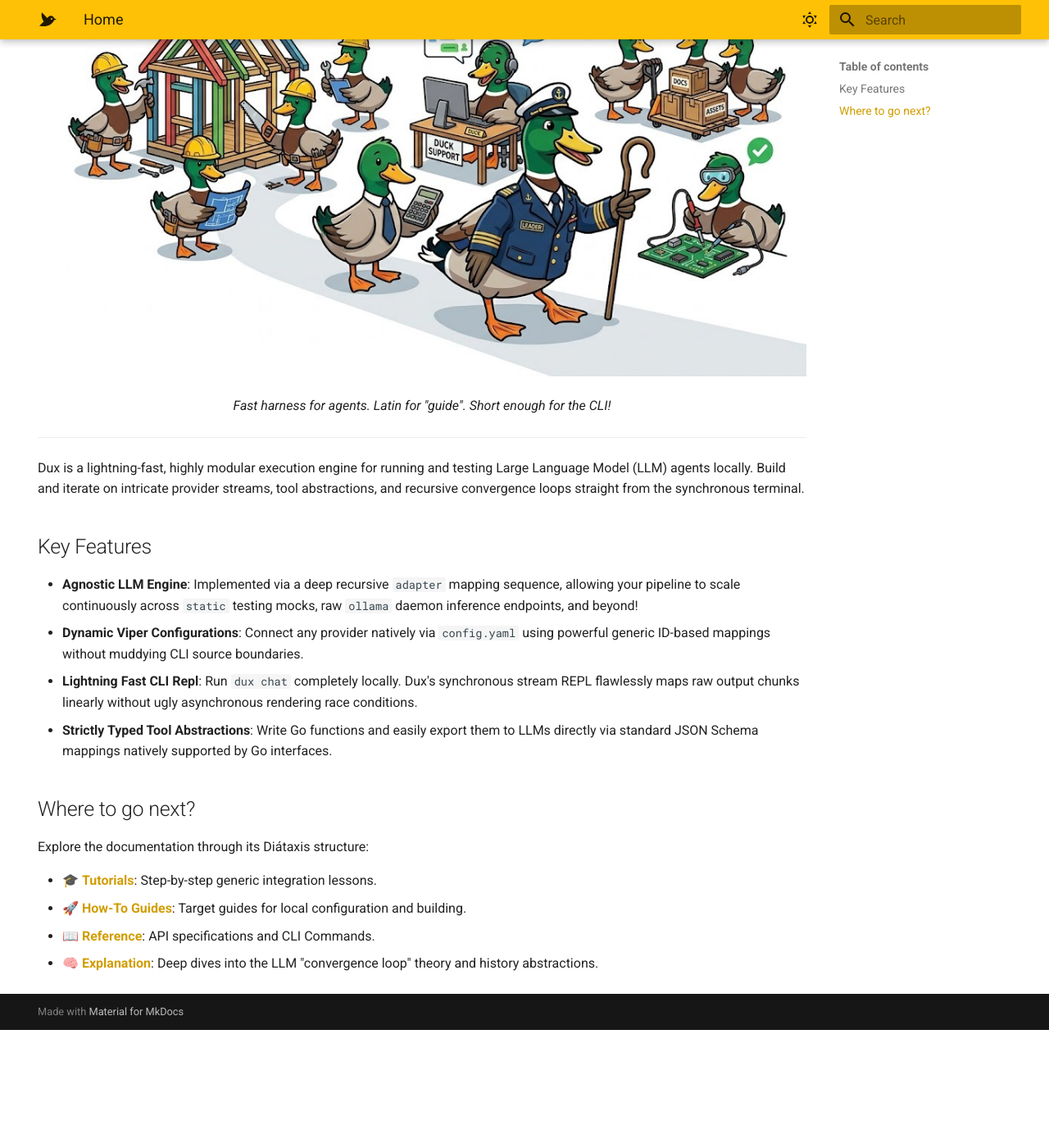
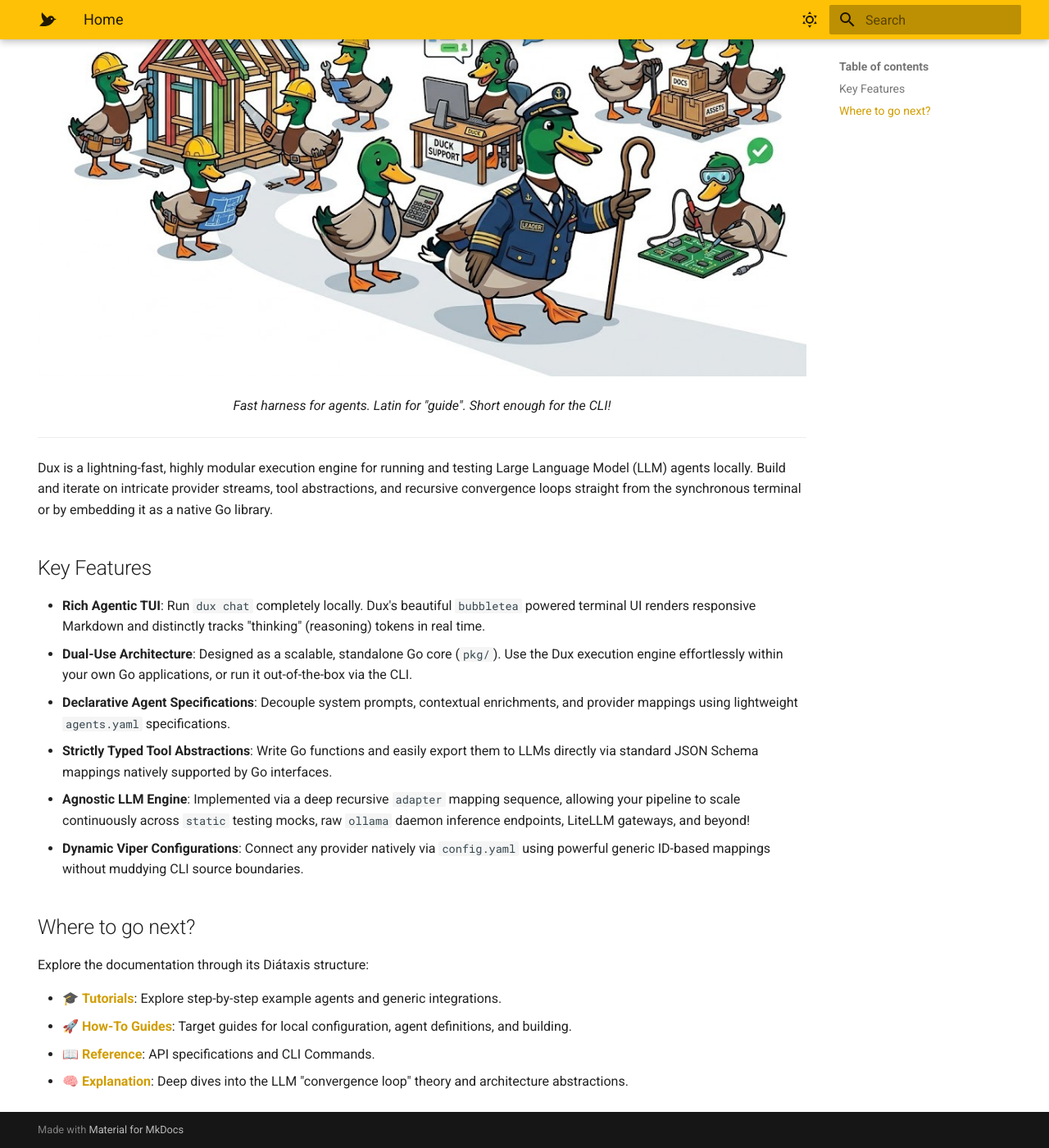
Before and after one commit to andrewhowdencom/dux, an MkDocs documentation site: the page built from docs/index.md, in a window 1280 px wide and 1400 px high, scrolled down 233 px. Shown: the whole window at 82% size. Built offline with MkDocs 1.6.1 and Material for MkDocs 9.7.7, drawn with Linux system fonts in a browser that asks for light colours; before the commit the page ends 1489 px from its top, so only the background shows below that.

```diff
--- a/docs/index.md
+++ b/docs/index.md
@@ -11,20 +11,22 @@ hide:
 
 ---
 
-Dux is a lightning-fast, highly modular execution engine for running and testing Large Language Model (LLM) agents locally. Build and iterate on intricate provider streams, tool abstractions, and recursive convergence loops straight from the synchronous terminal.
+Dux is a lightning-fast, highly modular execution engine for running and testing Large Language Model (LLM) agents locally. Build and iterate on intricate provider streams, tool abstractions, and recursive convergence loops straight from the synchronous terminal or by embedding it as a native Go library.
 
 ## Key Features
 
-- **Agnostic LLM Engine**: Implemented via a deep recursive `adapter` mapping sequence, allowing your pipeline to scale continuously across `static` testing mocks, raw `ollama` daemon inference endpoints, and beyond!
+- **Rich Agentic TUI**: Run `dux chat` completely locally. Dux's beautiful `bubbletea` powered terminal UI renders responsive Markdown and distinctly tracks "thinking" (reasoning) tokens in real time.
+- **Dual-Use Architecture**: Designed as a scalable, standalone Go core (`pkg/`). Use the Dux execution engine effortlessly within your own Go applications, or run it out-of-the-box via the CLI.
+- **Declarative Agent Specifications**: Decouple system prompts, contextual enrichments, and provider mappings using lightweight `agents.yaml` specifications.
+- **Strictly Typed Tool Abstractions**: Write Go functions and easily export them to LLMs directly via standard JSON Schema mappings natively supported by Go interfaces.
+- **Agnostic LLM Engine**: Implemented via a deep recursive `adapter` mapping sequence, allowing your pipeline to scale continuously across `static` testing mocks, raw `ollama` daemon inference endpoints, LiteLLM gateways, and beyond!
 - **Dynamic Viper Configurations**: Connect any provider natively via `config.yaml` using powerful generic ID-based mappings without muddying CLI source boundaries.
-- **Lightning Fast CLI Repl**: Run `dux chat` completely locally. Dux's synchronous stream REPL flawlessly maps raw output chunks linearly without ugly asynchronous rendering race conditions.
-- **Strictly Typed Tool Abstractions**: Write Go functions and easily export them to LLMs directly via standard JSON Schema mappings natively supported by Go interfaces.
 
 ## Where to go next?
 
 Explore the documentation through its Diátaxis structure:
 
-- 🎓 **[Tutorials](tutorials/litellm.md)**: Step-by-step generic integration lessons.
-- 🚀 **[How-To Guides](how-to/running-locally.md)**: Target guides for local configuration and building.
+- 🎓 **[Tutorials](tutorials/litellm.md)**: Explore step-by-step example agents and generic integrations.
+- 🚀 **[How-To Guides](how-to/running-locally.md)**: Target guides for local configuration, agent definitions, and building.
 - 📖 **[Reference](reference/cli.md)**: API specifications and CLI Commands.
-- 🧠 **[Explanation](explanation/architecture.md)**: Deep dives into the LLM "convergence loop" theory and history abstractions.
+- 🧠 **[Explanation](explanation/architecture.md)**: Deep dives into the LLM "convergence loop" theory and architecture abstractions.
```
